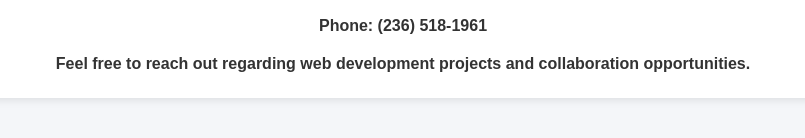
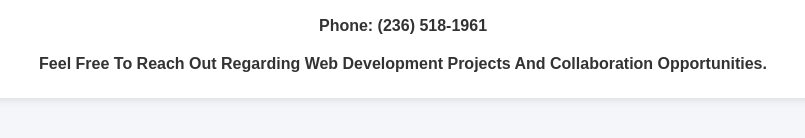
Before and after one commit to Ddoulf/team-website, a plain HTML site: page contact.html in a window 1280 px wide. Shown: the part 204-342 px from the top of the page, 237-1042 px from the left. Drawn offline with Linux system fonts and the light colour scheme.

Commit message:
Update contact page

```diff
--- a/contact.html
+++ b/contact.html
@@ -24,8 +24,8 @@
         <p><strong>Phone:</strong> (236) 518-1961</p>
 
         <p>
-            Feel free to reach out regarding web development
-            projects and collaboration opportunities.
+            Feel Free To Reach Out Regarding Web Development
+            Projects And Collaboration Opportunities.
         </p>
     </div>
 </main>
```
